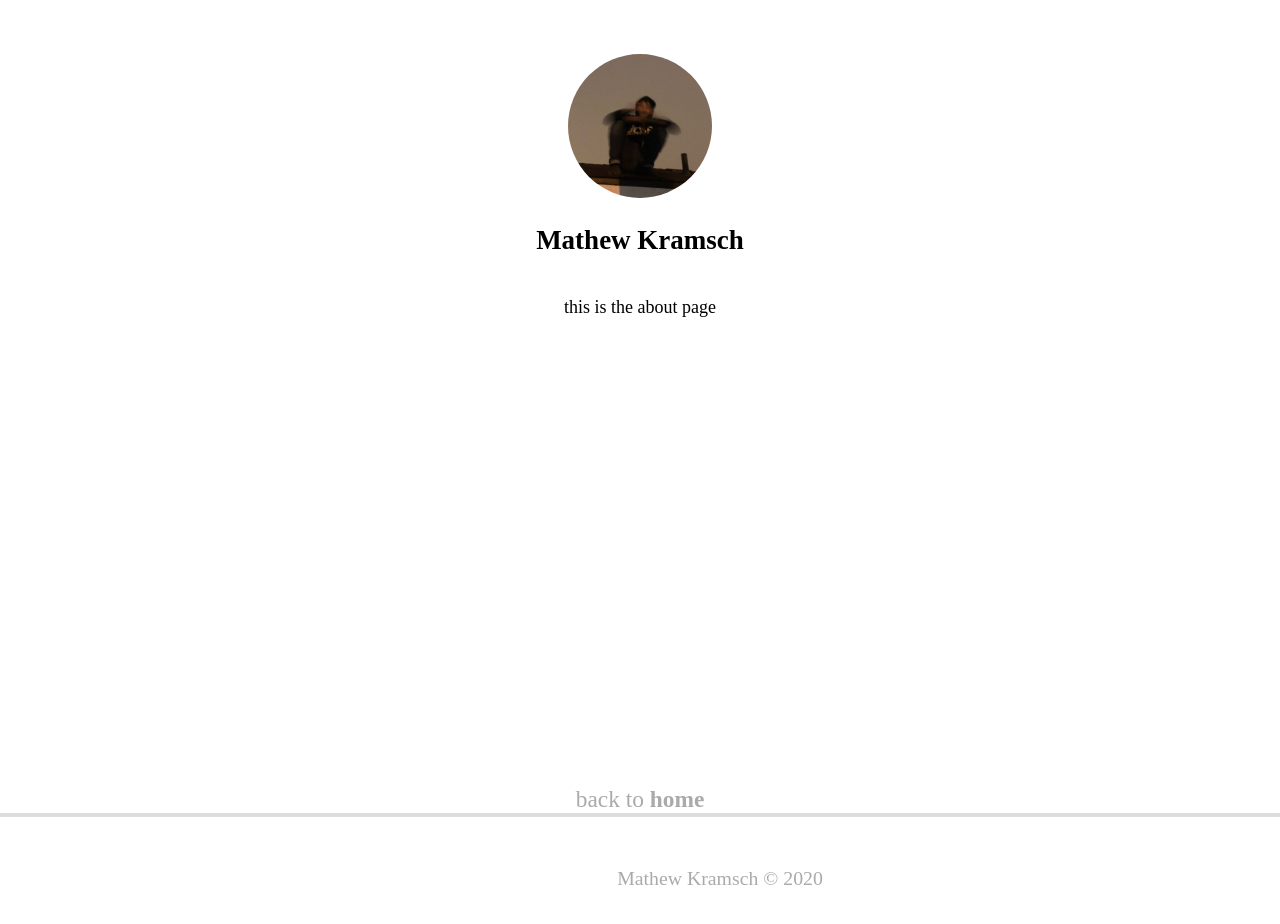
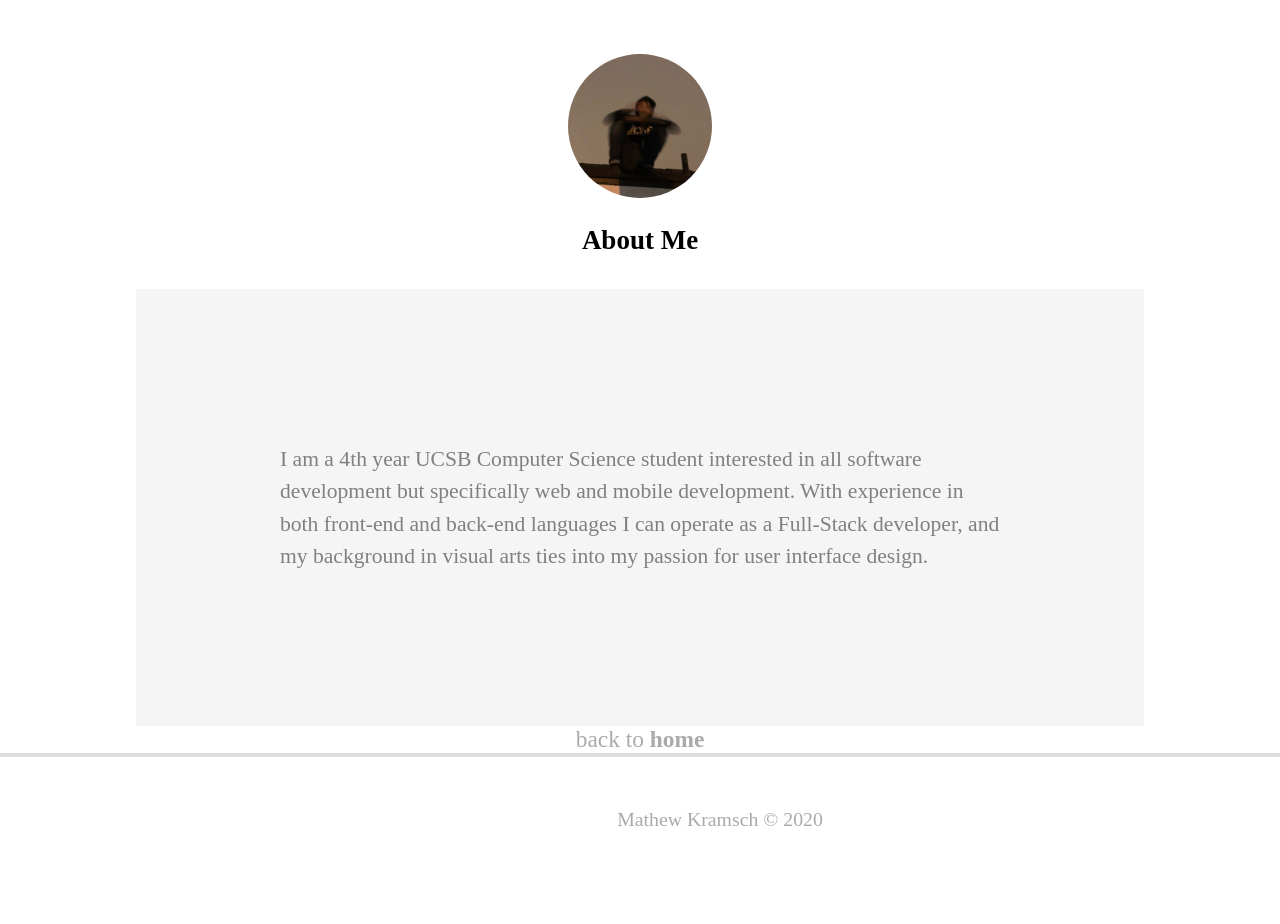
Before and after one commit to mathewkramsch/personal-website, a Next.js app: page /about in a window 1280 px wide. Shown: the top 924 px of the page. Built offline with nearby package versions, Linux system fonts and the light colour scheme.

Commit message:
addedd about and contact content

```diff
--- a/components/header.jsx
+++ b/components/header.jsx
@@ -15,18 +15,11 @@ export default function Header({ home }) {
 						<h2 className={style.description}>Full Stack Software Developer</h2>
 					</>
 				) : (
-					<>
-						<Link href='/'>
-							<a><img src='/profile.jpg'
-								className={`${style.headerImage} ${style.borderCircle}`}/>
-							</a>
-						</Link>
-						<h2 className={style.headerName}>
-							<Link href='/'>
-								<a>Mathew Kramsch</a>
-							</Link>
-						</h2>
-					</>
+					<Link href='/'>
+						<a><img src='/profile.jpg'
+							className={`${style.headerImage} ${style.borderCircle}`}/>
+						</a>
+					</Link>
 				)
 			}
 		</header>
--- a/components/layout.jsx
+++ b/components/layout.jsx
@@ -11,14 +11,14 @@ const siteTitle = 'Mathew Kramsch';
 export default function Layout({ children, home }) {
 	return (
 		<div className={style.page}>
-			<div className={style.container}>
-
 				<Head>
 					<title>{siteTitle}</title>
 				</Head>
-
-				<Header home={home}/>
-				<main className={style.main}>{children}</main>
+			<div className={style.container}>
+				<div>
+					<Header home={home}/>
+					<main className={style.main}>{children}</main>
+				</div>
 
 				{
 					!home && (
--- a/pages/about.jsx
+++ b/pages/about.jsx
@@ -7,7 +7,15 @@ import Layout from '../components/layout'
 export default function About() {
 	return (
 		<Layout>
-			<p>this is the about page</p>
+			<h2>About Me</h2>
+			<div className={style.info}>
+				<p>
+				I am a 4th year UCSB Computer Science student interested in all software
+				development but specifically web and mobile development. With experience
+				in both front-end and back-end languages I can operate as a Full-Stack
+				developer, and my background in visual arts ties into my passion for
+				user interface design.</p>
+			</div>
 		</Layout>
 	);
 }
--- a/pages/index.jsx
+++ b/pages/index.jsx
@@ -9,7 +9,6 @@ import Layout from '../components/layout'
 export default function Index() {
 	return (
 		<Layout home>
-			<div className={style.indexMain}>
 			<div className={style.buttons}>
 				<Link href='/about'><a>About</a></Link>
 				<a href='/resume.pdf'>Resume</a>
@@ -20,7 +19,7 @@ export default function Index() {
 				href='https://github.com/mathewkramsch/resume-website'>
 					<FontAwesomeIcon icon={faGithub} className={style.icon}/>
 					&nbsp; Source code on Github
-			</a></div>
+			</a>
 		</Layout>
 	);
 }
--- a/styles/layout.module.css
+++ b/styles/layout.module.css
@@ -9,6 +9,10 @@
 	width: 36rem;
 	padding: 3rem 1rem 0;
 	margin: 0 auto;
+	display: flex;
+	flex-direction: column;
+	justify-content: space-between;
+	min-height: 70vh;
 }
 
 .main {
@@ -18,7 +22,7 @@
 }
 
 .backToHome {
-	margin: 25rem 0 0;
+	margin: 0;
 	display: flex;
 	justify-content: center;
 	color: #aaa;
--- a/styles/utils.module.css
+++ b/styles/utils.module.css
@@ -1,6 +1,3 @@
-.indexMain {
-}
-
 .buttons {
 	display: flex;
 	flex-direction: row;
@@ -31,8 +28,22 @@
 	text-decoration: none;
 } .sourceGithub:hover {
 	color: #eee;
+} .icon {
+	font-size: 19px;
 }
 
-.icon {
-	font-size: 19px;
+.info {
+	min-width: 40rem;
+	margin-top: 10px;
+	background-color: #f5f5f5;
+	display: flex;
+	flex-direction: column;
+	justify-content: center;
+	align-items: center;
+	padding: 8rem;
+} .info > p {
+	margin: 10px 0;
+	font-size: 1.2rem;
+	line-height: 1.8rem;
+	color: grey;
 }
```
Also changed, not shown: pages/contact.jsx (+15 -1 lines), 2 other files (tests, documents, lock files or other folders).
